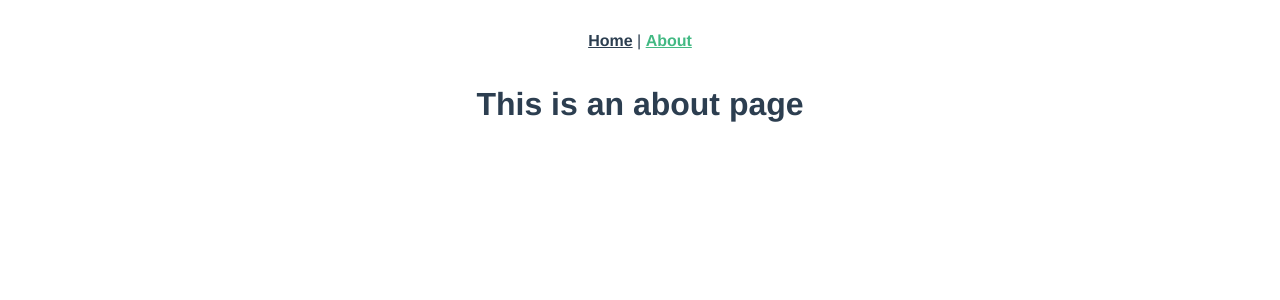
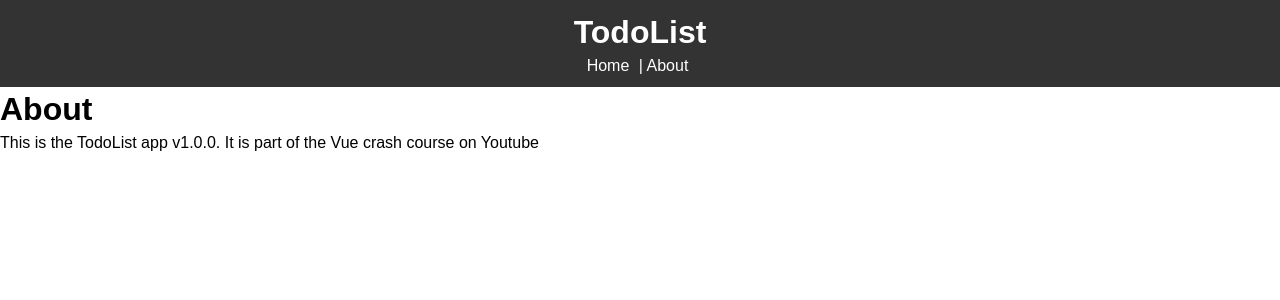
Before and after one commit to Ellinor-Carlberg/vuejs-crash-course, a Vue app: page /#/about in a window 1280 px wide. Shown: the top 300 px of the page. Built offline with nearby package versions, Linux system fonts and the light colour scheme.

Commit message:
routing done

```diff
--- a/src/App.vue
+++ b/src/App.vue
@@ -1,32 +1,38 @@
 <template>
   <div id="app">
-    <div id="nav">
-      <router-link to="/">Home</router-link> |
-      <router-link to="/about">About</router-link>
-    </div>
+     <Header />
     <router-view/>
   </div>
 </template>
 
+<script>
+import Header from "./components/layout/Header";
+export default {
+  name: 'app',
+  components: {
+    Header
+  }
+}
+</script>
 <style>
-#app {
-  font-family: Avenir, Helvetica, Arial, sans-serif;
-  -webkit-font-smoothing: antialiased;
-  -moz-osx-font-smoothing: grayscale;
-  text-align: center;
-  color: #2c3e50;
-}
-
-#nav {
-  padding: 30px;
-}
-
-#nav a {
-  font-weight: bold;
-  color: #2c3e50;
-}
-
-#nav a.router-link-exact-active {
-  color: #42b983;
-}
+ * {
+    box-sizing: border-box;
+    margin: 0;
+    padding: 0;
+  }
+  body {
+    font-family: Arial, Helvetica, sans-serif;
+    line-height: 1.4;
+  }
+  .btn {
+    display: inline-block;
+    border: none;
+    background: #555;
+    color: #fff;
+    padding: 7px 20px;
+    cursor: pointer;
+  }
+  .btn:hover {
+    background: #666;
+  }
 </style>
--- a/src/components/layout/Header.vue
+++ b/src/components/layout/Header.vue
@@ -1,6 +1,10 @@
 <template>
     <header class="header">
        <h1>TodoList</h1>
+        <div id="nav">
+      <router-link to="/">Home</router-link> |
+      <router-link to="/about">About</router-link>
+    </div>
     </header>
 </template>
 
--- a/src/views/About.vue
+++ b/src/views/About.vue
@@ -1,5 +1,6 @@
 <template>
   <div class="about">
-    <h1>This is an about page</h1>
+    <h1>About</h1>
+    <p>This is the TodoList app v1.0.0. It is part of the Vue crash course on Youtube</p>
   </div>
 </template>
--- a/src/views/Home.vue
+++ b/src/views/Home.vue
@@ -1,20 +1,18 @@
 <template>
   <div id="app">
-    <Header />
     <AddTodo v-on:add-todo="addTodo"/>
     <Todos v-bind:todos="todos" v-on:del-todo="deleteTodo" />
   </div>
 </template>
 
 <script>
-import Header from "../components/layout/Header";
+
 import AddTodo from "../components/AddTodo";
 import Todos from "../components/Todos.vue";
 import axios from 'axios';
 export default {
   name: "Home",
   components: {
-    Header,
     AddTodo,
     Todos,
   },
```
